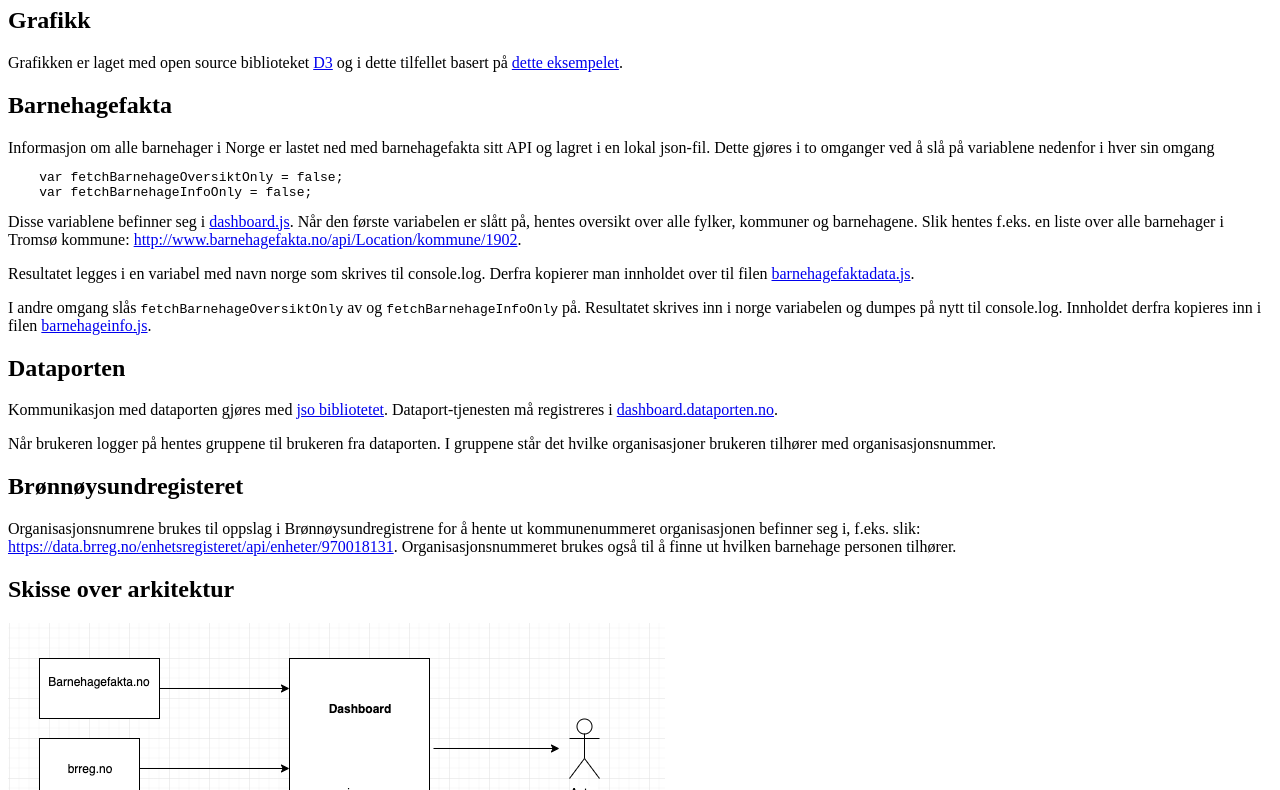
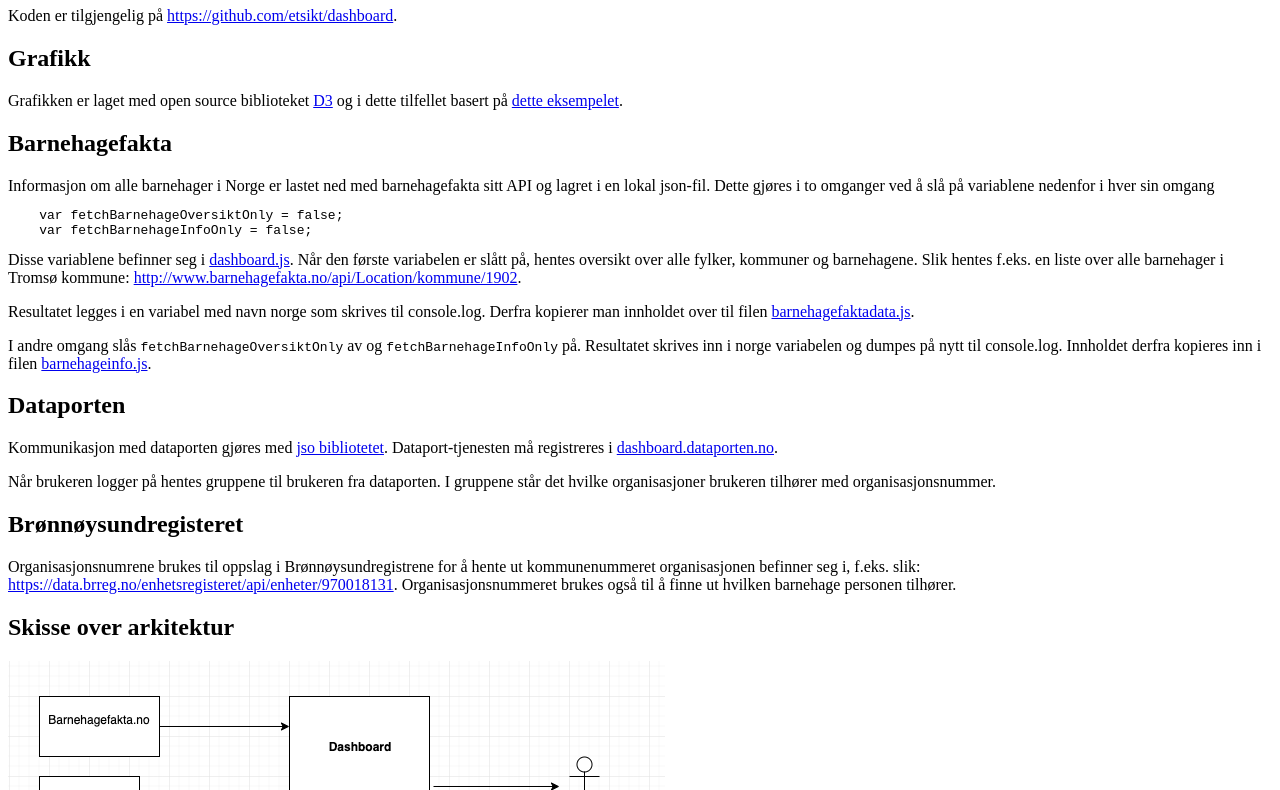
Before and after one commit to etsikt/dashboard, a plain HTML site: page arkitektur.html in a window 1280 px wide. Shown: the part 73-863 px from the top of the page. Drawn offline with Linux system fonts and the light colour scheme.

Commit message:
Add link to github.

```diff
--- a/arkitektur.html
+++ b/arkitektur.html
@@ -7,6 +7,7 @@
 <meta charset='UTF-8'>
 <body>
 <h1>Dashboard barnehage - arkitektur</h1>
+Koden er tilgjengelig på <a href="https://github.com/etsikt/dashboard" target="_blank">https://github.com/etsikt/dashboard</a>.
 <h2>Grafikk</h2>
 Grafikken er laget med open source biblioteket <a href="https://d3js.org/" target="_blank">D3</a> og
 i dette tilfellet basert på <a href="https://bl.ocks.org/alokkshukla/3d6be4be0ef9f6977ec6718b2916d168"
```
